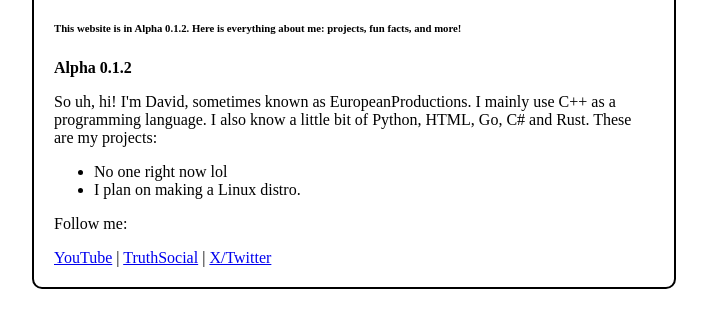
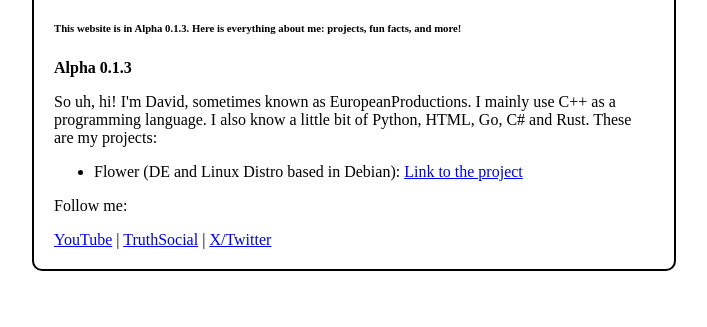
Before and after one commit to 2David353/boutme, a plain HTML site: page index.html in a window 1280 px wide. Shown: the part 103-430 px from the top of the page, without its empty margins (286-993 px from the left). Drawn offline with Linux system fonts and the light colour scheme.

Commit message:
Update index.html

```diff
--- a/index.html
+++ b/index.html
@@ -1,11 +1,10 @@
 <div style="border: 2px solid black; padding: 20px; border-radius: 10px; max-width: 600px; margin: 20px auto;">
     <h1>Hi! I'm David, nice to meet you!</h1>
-    <h6>This website is in Alpha 0.1.2. Here is everything about me: projects, fun facts, and more!</h6>
-    <p><b>Alpha 0.1.2</b></p>
+    <h6>This website is in Alpha 0.1.3. Here is everything about me: projects, fun facts, and more!</h6>
+    <p><b>Alpha 0.1.3</b></p>
     <p>So uh, hi! I'm David, sometimes known as EuropeanProductions. I mainly use C++ as a programming language. I also know a little bit of Python, HTML, Go, C# and Rust. These are my projects:</p>
     <ul>
-        <li>No one right now lol</li>
-        <li>I plan on making a Linux distro.</li>
+        <li>Flower (DE and Linux Distro based in Debian): <a href="https://github.com/2David353/Flower">Link to the project</a></li>
     </ul>
     <p>Follow me:</p>
     <a href="https://www.youtube.com/@EuropeanProductions1">YouTube</a> |
```
